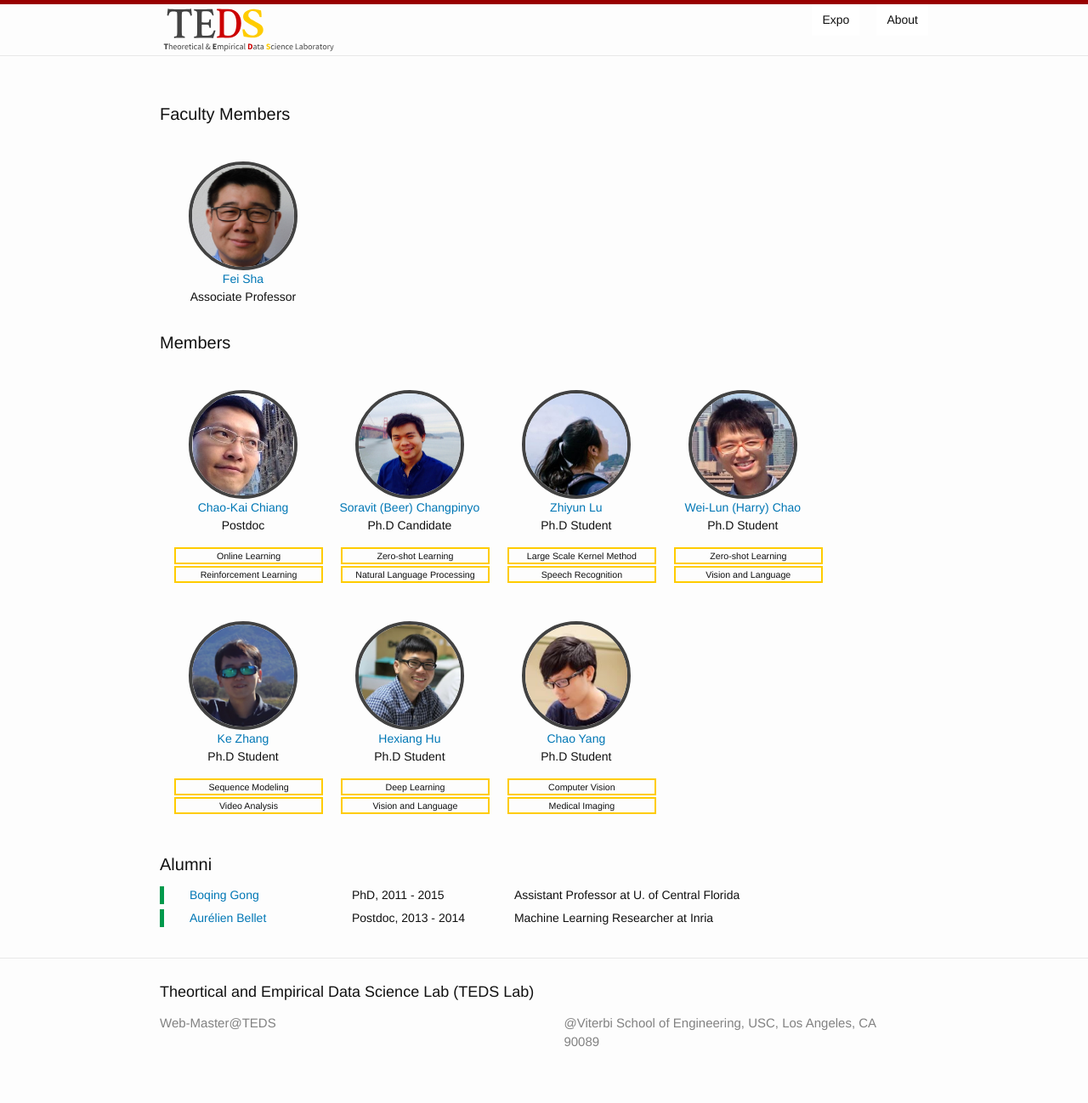
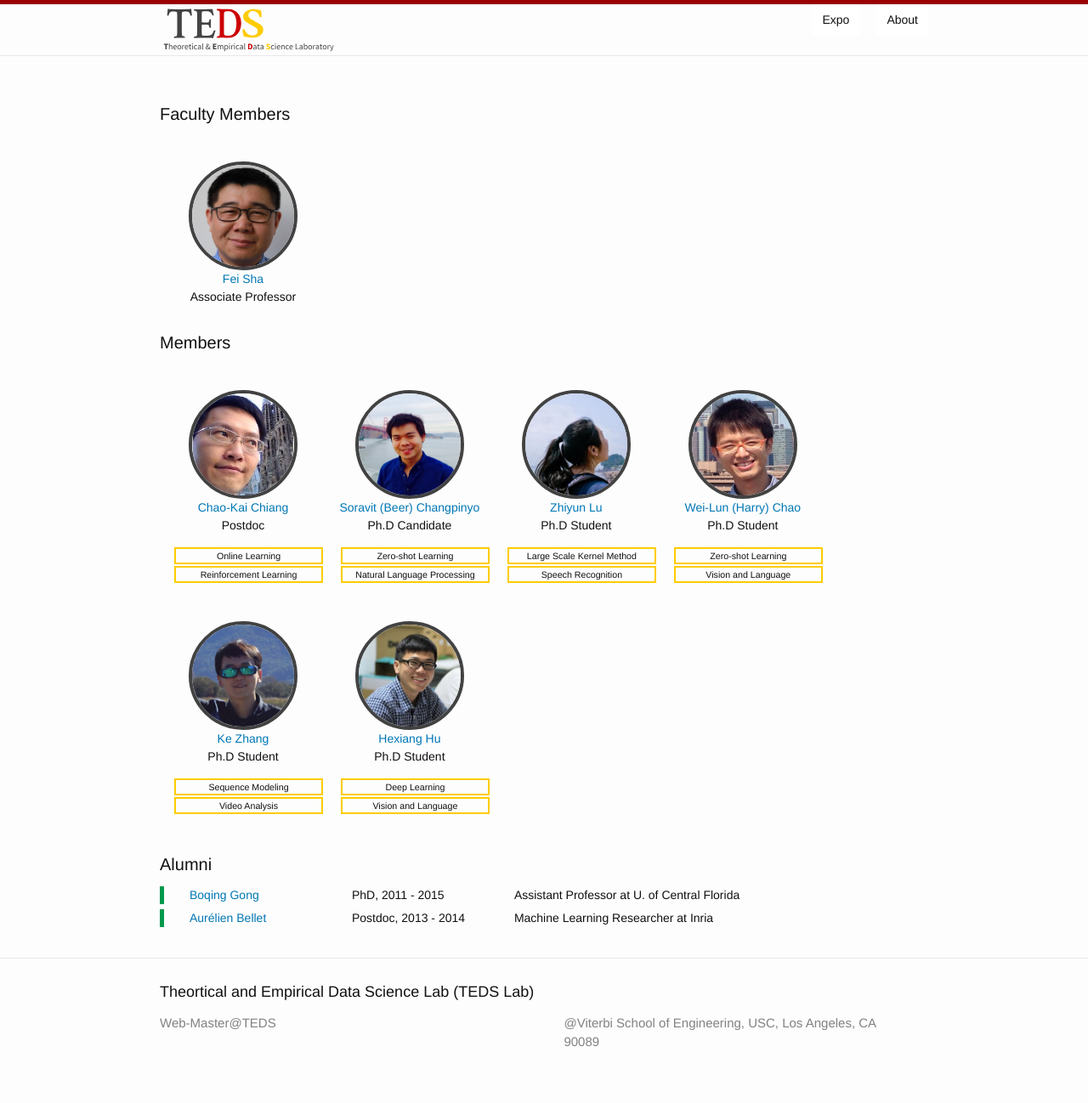
Before and after one commit to teds-usc/teds-usc.github.io, a Jekyll site: the page built from index.html, in a window 1280 px wide. Shown: the whole page at 85% size. Built offline with Jekyll 4.4.1, drawn with Linux system fonts in a browser that asks for light colours; nearby versions of some CDN libraries.

Commit message:
Update member

```diff
--- a/_data/members.yml
+++ b/_data/members.yml
@@ -40,10 +40,3 @@
   tags:
     - name: 'Deep Learning'
     - name: 'Vision and Language'
-- name: 'Chao Yang'
-  img:  '/img/members/chao.jpg'
-  url:  '/'
-  title:  'Ph.D Student'
-  tags:
-    - name: 'Computer Vision'
-    - name: 'Medical Imaging'
```
